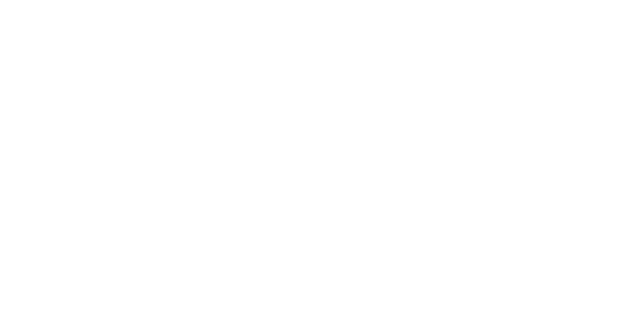
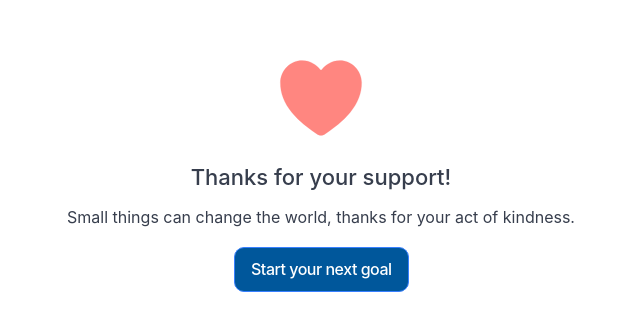
Before and after one commit to kohofinancial/decode-2021-fe, a React (Create React App) app in the folder frontend/: page /thankyou in a window 1280 px wide. Shown: the part 228-558 px from the top of the page, without its empty margins (319-959 px from the left). Built offline with nearby package versions, Linux system fonts and the light colour scheme.

Commit message:
Thank you/reward page

```diff
--- a/frontend/src/App.tsx
+++ b/frontend/src/App.tsx
@@ -45,6 +45,7 @@
 import { useState } from 'react';
 import UserContext from './components/UserContext';
 import UberEats from './pages/UberEats';
+import Reward from './pages/Reward';
 
 setupConfig({
   mode: 'ios',
@@ -68,6 +69,9 @@
             </Route>
             <Route path="/uber-eats/">
               <UberEats />
+            </Route>
+            <Route path="/thankyou">
+              <Reward />
             </Route>
             <Route path="/tabs">
               <IonTabs>
--- a/frontend/src/components/CampaignDetails/CampaignDetails.css
+++ b/frontend/src/components/CampaignDetails/CampaignDetails.css
@@ -3,7 +3,7 @@
   margin-bottom: 5%;
 }
 
-.buttonContainer {
+.Container {
   --border-radius: 5px;
   width: 85%;
   display: block;
--- /dev/null
+++ b/frontend/src/pages/Reward.css
@@ -0,0 +1,33 @@
+@keyframes heartAnimation {
+    0% {transform: scale(1);}
+    50% {transform: scale(1.5);}
+    100% {transform: scale(1);}
+}
+
+.content {
+    display: flex;
+    flex-flow: column nowrap;
+    justify-content: center;
+    align-items: center;
+    background-color: #ffffff;
+    height: 100%;
+    width: 100%;
+    color: #373E4D;
+    text-align: center;
+}
+.iconHeart {
+    width: 100px;
+    height: 100px;
+    color: #ff8680;
+    animation: heartAnimation 2s;
+}
+
+.text {
+    margin-left: 10px;
+    margin-right: 10px;
+}
+
+.newGoalButton {
+    --background: #00579B;
+    color: #ffffff;
+}
--- /dev/null
+++ b/frontend/src/pages/Reward.tsx
@@ -0,0 +1,22 @@
+import { IonContent, IonPage, IonIcon, IonButton } from '@ionic/react';
+import { heart } from 'ionicons/icons';
+import './Reward.css';
+
+const Reward: React.FC = () => {
+    return (
+        <IonPage >
+            <IonContent fullscreen>
+                <div className="content">
+                    <IonIcon className="iconHeart" icon={heart} />
+                    <div className="text">
+                        <h3>Thanks for your support!</h3>
+                        <p>Small things can change the world, thanks for your act of kindness.</p>
+                    </div>
+                    <IonButton className="newGoalButton" expand="block" fill="outline">Start your next goal</IonButton>
+                </div>
+            </IonContent>
+        </IonPage>
+    );
+};
+
+export default Reward;
```
